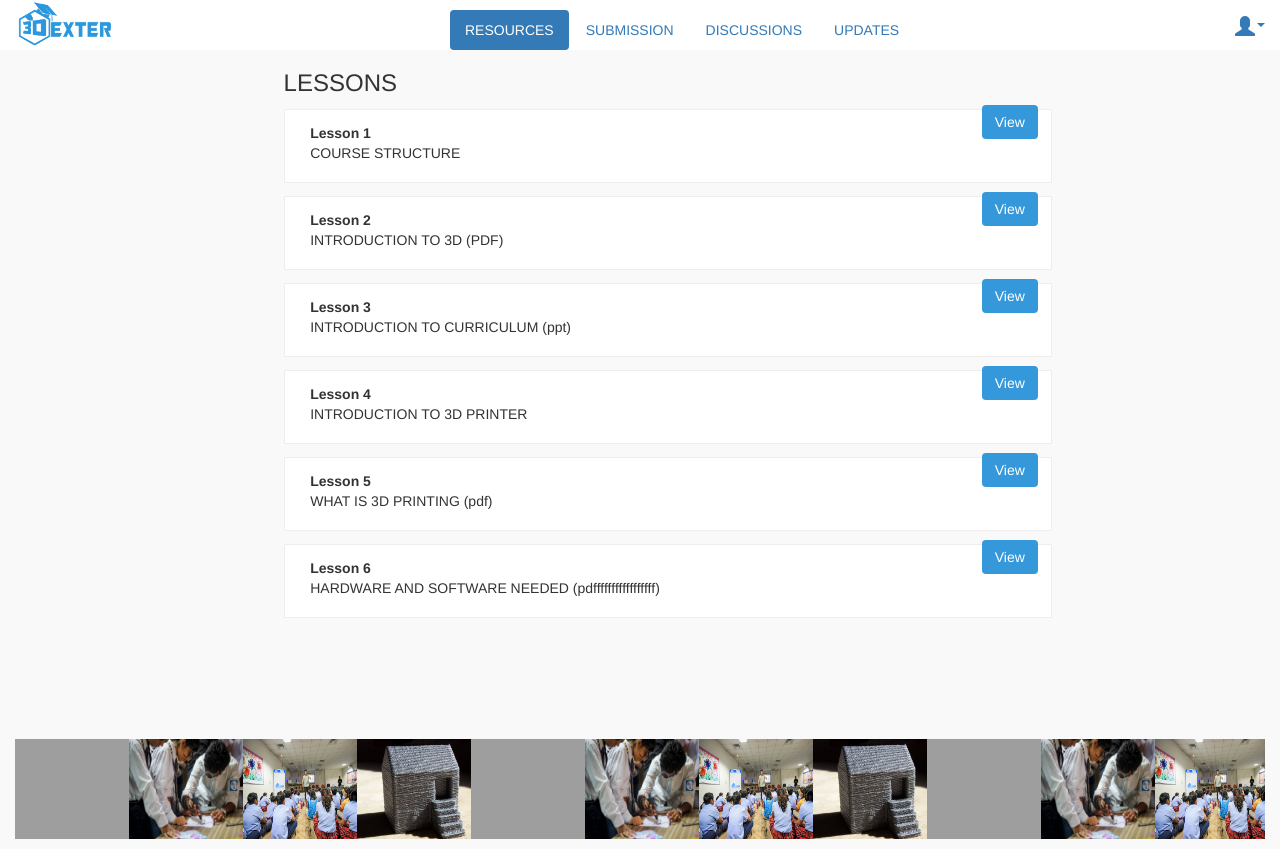
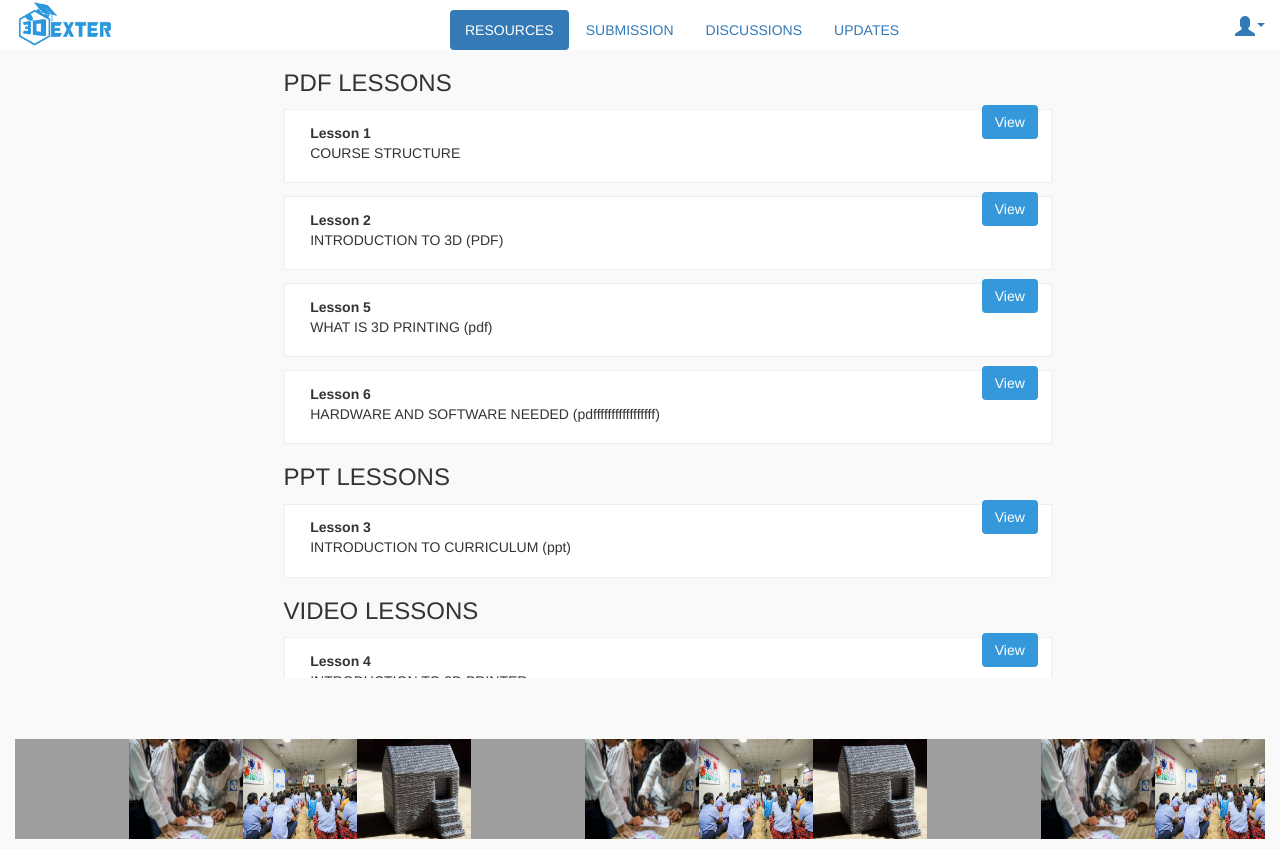
Before and after one commit to lokesh27/3Dex_portal, a Django app: page /content/1/ in a window 1280 px wide. Run offline with Django 3.2, Linux system fonts and the light colour scheme; a user stored in the database is signed in; data comes from the database, SQL or seed files in the repository; both versions use the stored data as it was after the commit; some libraries are stand-ins or nearby versions; grey boxes are pictures that could not be loaded.

Commit message:
Different types of lessons:

```diff
--- a/content/views.py
+++ b/content/views.py
@@ -6,9 +6,11 @@ from django.contrib.auth.decorators import login_required
 # Create your views here.
 @login_required
 def index(request):
-    lesson_list = Lesson.objects.order_by('added_date')
+    pdf_list = Lesson.objects.filter(type="PDF")
+    video_list= Lesson.objects.filter(type="VID")
+    ppt_list=Lesson.objects.filter(type="PPT")
     news_list=News.objects.order_by('news_date')
-    context={'first_name':request.user.first_name,'News':news_list,'lesson_list':lesson_list}
+    context={'first_name':request.user.first_name,'News':news_list,'pdf_list':pdf_list,'video_list':video_list,'ppt_list':ppt_list}
     return render(request,'content/index.html',context)
 
 @login_required
--- a/templates/content/index.html
+++ b/templates/content/index.html
@@ -35,8 +35,30 @@
 
               <div class="tab-content" id="ONE" style=" border:0px solid black;width:70vw;height:74vh;margin:0 30vw 0vh -15vw;background-color:#f9f9f9;overflow-y: scroll;">
                   <div id="RESOURCES" class="tab-pane fade in active" style="margin-left: 2vw;">
-                        <h3 style="font-size: 24px;">LESSONS</h3>
-                        {% for lesson in lesson_list %}
+                        <h3 style="font-size: 24px;">PDF LESSONS</h3>
+                        {% for lesson in pdf_list %}
+                        <div style="padding: 1vw 1vw 0 0;background-color:#FFFFFF;margin-top: 1vw;width:60vw;border: 1px solid #eee;;">
+                            <div  class="" style="color: #333;font-size: 14px;height:7vh;margin-left: 2vw;">
+
+                                   <strong>{{lesson.lesson_name}}</strong>
+                                   <p>{{lesson.short_description}}</p>
+                                   <a  class="btn pull-right" href="/content/{{ lesson.id }}/" target="_blank" style="background-color: #3498db;color:#FFFFFF;margin-top: -8vh;">View</a>
+                             </div>
+                        </div>
+                        {% endfor %}
+                        <h3 style="font-size: 24px;">PPT LESSONS</h3>
+                        {% for lesson in ppt_list %}
+                        <div style="padding: 1vw 1vw 0 0;background-color:#FFFFFF;margin-top: 1vw;width:60vw;border: 1px solid #eee;;">
+                            <div  class="" style="color: #333;font-size: 14px;height:7vh;margin-left: 2vw;">
+
+                                   <strong>{{lesson.lesson_name}}</strong>
+                                   <p>{{lesson.short_description}}</p>
+                                   <a  class="btn pull-right" href="/content/{{ lesson.id }}/" target="_blank" style="background-color: #3498db;color:#FFFFFF;margin-top: -8vh;">View</a>
+                             </div>
+                        </div>
+                        {% endfor %}
+                        <h3 style="font-size: 24px;">VIDEO LESSONS</h3>
+                        {% for lesson in video_list %}
                         <div style="padding: 1vw 1vw 0 0;background-color:#FFFFFF;margin-top: 1vw;width:60vw;border: 1px solid #eee;;">
                             <div  class="" style="color: #333;font-size: 14px;height:7vh;margin-left: 2vw;">
 
```
Also changed, not shown: db.sqlite3.
